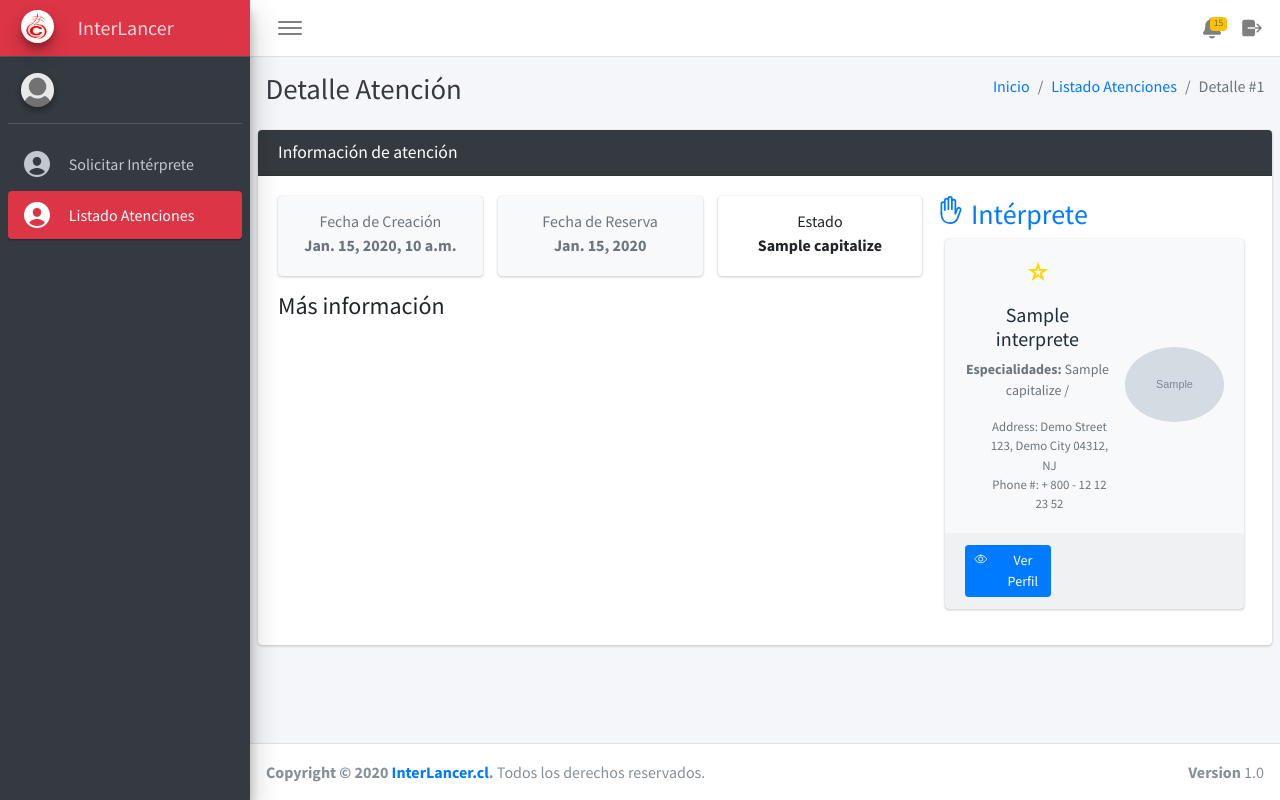
After one commit to fsantand/trabajo-2-daw, a Django app: template atencion/templates/atencion/detalleAtencion.html in a window 1280 px wide. The commit adds this page. Run offline with Django 3.2, Linux system fonts and the light colour scheme; the template is opened without the code that fills it: most values are stand-ins (such as "Sample title", 1, 10 or a date in 2020); grey boxes marked "Sample" are stand-in pictures; some libraries are stand-ins or nearby versions; some web fonts are replaced.

Commit message:
Se agrega detalle de atencion
NO terminado

```diff
--- a/atencion/templates/atencion/atenciones.html
+++ b/atencion/templates/atencion/atenciones.html
@@ -32,7 +32,7 @@
                                 <th class="sorting" tabindex="0" rowspan="1" colspan="1"
                                     aria-label="">Título</th>
                                 <th class="sorting" tabindex="0" rowspan="1" colspan="1"
-                                    aria-label="">Descripcion</th>
+                                    aria-label="">Fecha de Creación</th>
                                 <th class="sorting" tabindex="0" rowspan="1" colspan="1"
                                     aria-label="">Estado</th>
                                 <th class="sorting" tabindex="0" rowspan="1" colspan="1"
@@ -47,7 +47,7 @@
                                 <td>{{atencion.interprete}}</td>
                                 <td>{{atencion.especialidad}}</td>
                                 <td>{{atencion.titulo}}</td>
-                                <td>{{atencion.descripcion}}</td>
+                                <td>{{atencion.fecha_creacion}}</td>
                                 <td>{{atencion.get_estado_display.capitalize}}</td>
                                 <td class="text-right py-0 align-middle">
                                     <form method="POST" class="text-center">
@@ -95,7 +95,7 @@
     <script>
         $(document).ready(function() {
             $('#tabla_atenciones').DataTable({
-                "pagingType": "full_numbers",
+                "pagingType": "simple_numbers",
                 language: {
                     search: "Filtrar",
                     paginate: {
--- /dev/null
+++ b/atencion/templates/atencion/detalleAtencion.html
@@ -0,0 +1,114 @@
+{% extends 'usuario/solicitante/solicitanteNav.html' %}
+
+{% block title %}Detalle Atención{% endblock title %}
+
+{% block content_title %}Detalle Atención{% endblock %}
+
+{% block content_breadcrumb %}
+    <li class="breadcrumb-item"><a href="{% url 'dash' %}">Inicio</a></li>
+    <li class="breadcrumb-item"><a href="{% url 'listado_atenciones' %}">Listado Atenciones</a></li>
+    <li class="breadcrumb-item active" aria-current="page">Detalle #{{atencion.id}}</li>
+{% endblock %}
+
+{% block content %}
+    <div class="card card-dark">
+        <!-- Título -->
+        <div class="card-header">
+            <h3 class="card-title">Información de atención</h3>
+        </div>
+        <div class="card-body">
+            <div class="row">
+                <div class="col-12 col-md-12 col-lg-8 order-2 order-md-1">
+                  <div class="row">
+                    <div class="col-12 col-sm-4">
+                      <div class="info-box bg-light">
+                        <div class="info-box-content">
+                          <span class="info-box-text text-center text-muted">Fecha de Creación</span>
+                          <span class="info-box-number text-center text-muted mb-0">{{atencion.fecha_creacion}}</span>
+                        </div>
+                      </div>
+                    </div>
+                    <div class="col-12 col-sm-4">
+                      <div class="info-box bg-light">
+                        <div class="info-box-content">
+                          <span class="info-box-text text-center text-muted">Fecha de Reserva</span>
+                          <span class="info-box-number text-center text-muted mb-0">{{atencion.fecha_reserva.date}}</span>
+                        </div>
+                      </div>
+                    </div>
+                    <div class="col-12 col-sm-4">
+                      <div class="info-box
+                      {% if atencion.estado == 0 %}
+                        bg-blue
+                      {% elif atencion.estado == 1 %}
+                        bg-olive
+                      {% elif atencion.estado == 2 %}
+                        bg-success
+                      {% elif atencion.estado == 3 %}
+                        bg-light
+                      {% endif %}
+                      ">
+                        <div class="info-box-content">
+                          <span class="info-box-text text-center">Estado</span>
+                          <span class="info-box-number text-center">{{atencion.get_estado_display.capitalize}}{% if atencion.estado == 3 %}<ion-icon name="ellipse" class="text-red ml-2"></ion-icon>{% endif %}</span>
+                        </div>
+                      </div>
+                    </div>
+                  </div>
+                  <div class="row">
+                    <div class="col-12">
+                      <h4>Más información</h4>
+
+
+                    </div>
+                  </div>
+                </div>
+                <div class="col-12 col-md-12 col-lg-4 order-1 order-md-2">
+                  <h3 class="text-primary"><ion-icon name="hand-left-outline"></ion-icon> Intérprete</h3>
+                  <div class="col-12 align-items-stretch">
+                    <div class="card bg-light">
+                      <div class="card-header border-bottom-0 p-0 pt-1 pb-1 col-12 col-sm-8 pl-sm-5 pr-sm-5">
+
+                      </div>
+                      <div class="card-body pt-0">
+                        <div class="row">
+                          <div class="col-lg-7 col-sm-8 pt-sm-2 text-sm-center">
+                            <div class="rating pb-sm-4 pb-lg-1">
+                              {% for i in r %}
+                                  {% if i == atencion.interprete.calificacion %}
+                                      <input type="radio" name="rating" value="{{i}}" id="{{i}}" checked="true" disabled="true"><label for="{{i}}">☆</label>
+                                  {% else %}
+                                      <input type="radio" name="rating" value="{{i}}" id="{{i}}" disabled="true"><label for="{{i}}">☆</label>
+                                  {% endif %}
+                              {% endfor %}
+                            </div>
+                            <h2 class="lead"><b>{{atencion.interprete}}</b></h2>
+                            <p class="text-muted text-sm"><b>Especialidades: </b>
+                            {% for esp in atencion.interprete.especialidades.all %}
+                              {{esp.especialidad.capitalize}} /
+                            {% endfor %}
+                            </p>
+                            <ul class="ml-4 mb-0 fa-ul text-muted">
+                              <li class="small"><span class="fa-li"><i class="fas fa-lg fa-building"></i></span> Address: Demo Street 123, Demo City 04312, NJ</li>
+                              <li class="small"><span class="fa-li"><i class="fas fa-lg fa-phone"></i></span> Phone #: + 800 - 12 12 23 52</li>
+                            </ul>
+                          </div>
+                          <div class="col-lg-5 col-sm-3 align-content-sm-start pt-sm-2 align-self-lg-center">
+                            <img src="{{atencion.interprete.avatar.url}}" alt="" class="img-circle img-fluid">
+                          </div>
+                        </div>
+                      </div>
+                      <div class="card-footer">
+                        <div class="text-right">
+                          <a href="#" class="btn btn-sm btn-primary d-flex col-lg-4 col-sm-3 ">
+                            <ion-icon name="eye-outline" class="icon-s mr-3 "></ion-icon><span >Ver Perfil</span>
+                          </a>
+                        </div>
+                      </div>
+                    </div>
+                  </div>
+                </div>
+              </div>
+        </div>
+    </div>
+{% endblock %}
--- a/usuario/static/css/style.css
+++ b/usuario/static/css/style.css
@@ -8,9 +8,10 @@
     margin-right: 1rem;
 }
 
-.user-panel img {
+.user-panel img{
     height: 2.1rem;
 }
+
 
 .no-mg ion-icon{
     margin: 0;
@@ -40,3 +41,38 @@
     width: 90%;
     margin: 0 auto;
 }
+
+/** STAR RATING **/
+
+
+.rating {
+    display: flex;
+    flex-direction: row-reverse;
+    justify-content: space-around;
+}
+
+.ml--1 {
+    margin-left: -.8rem!important;
+}
+
+.rating>input {
+    display: none
+}
+
+.rating>label {
+    position: relative;
+    width: 1em;
+    font-size: 1.5em;
+    color: #FFD600;
+    cursor: pointer
+}
+
+.rating>label::before {
+    content: "\2605";
+    position: absolute;
+    opacity: 0
+}
+
+.rating>input:checked~label:before {
+    opacity: 1
+}
--- a/usuario/templates/usuario/dashboard.html
+++ b/usuario/templates/usuario/dashboard.html
@@ -122,7 +122,7 @@
             <!-- Sidebar -->
             <div class="sidebar">
                 <div class="user-panel mt-3 mb-3 pb-3 d-flex">
-                    <div class="image ">
+                    <div class="image">
                         {% if user.interprete %}
                             <img src="{{ user.interprete.avatar.url }}" class="brand-image img-circle elevation-2" alt="User Image">
                         {% else %}
--- a/usuario/templates/usuario/solicitante/solicitanteNav.html
+++ b/usuario/templates/usuario/solicitante/solicitanteNav.html
@@ -10,7 +10,7 @@
         </a>
     </li>
     <li class="nav-item">
-        <a href="{% url 'listado_atenciones' %}" class="nav-link {% if 'listado' in request.path %}active{% endif %}">
+        <a href="{% url 'listado_atenciones' %}" class="nav-link {% if 'listado' in request.path or 'detalle' in request.path %}active{% endif %}">
             <ion-icon name="person-circle" size="large"></ion-icon>
             <p class="nav-link-text">
                 Listado Atenciones
```
Also changed, not shown: atencion/templates/atencion/dellateAtencion.html (deleted, +0 -14 lines), atencion/views.py (+6 -6 lines).
